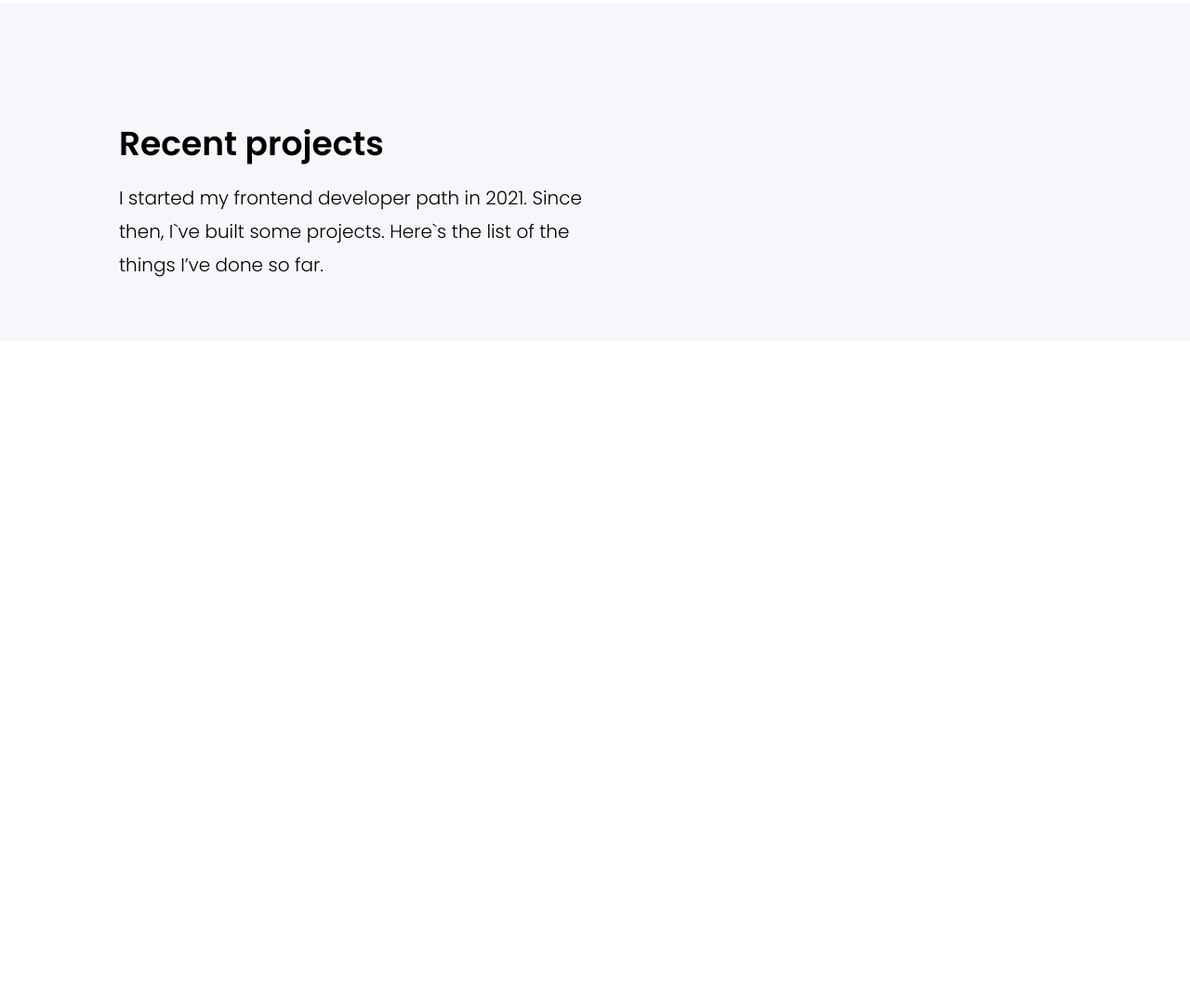
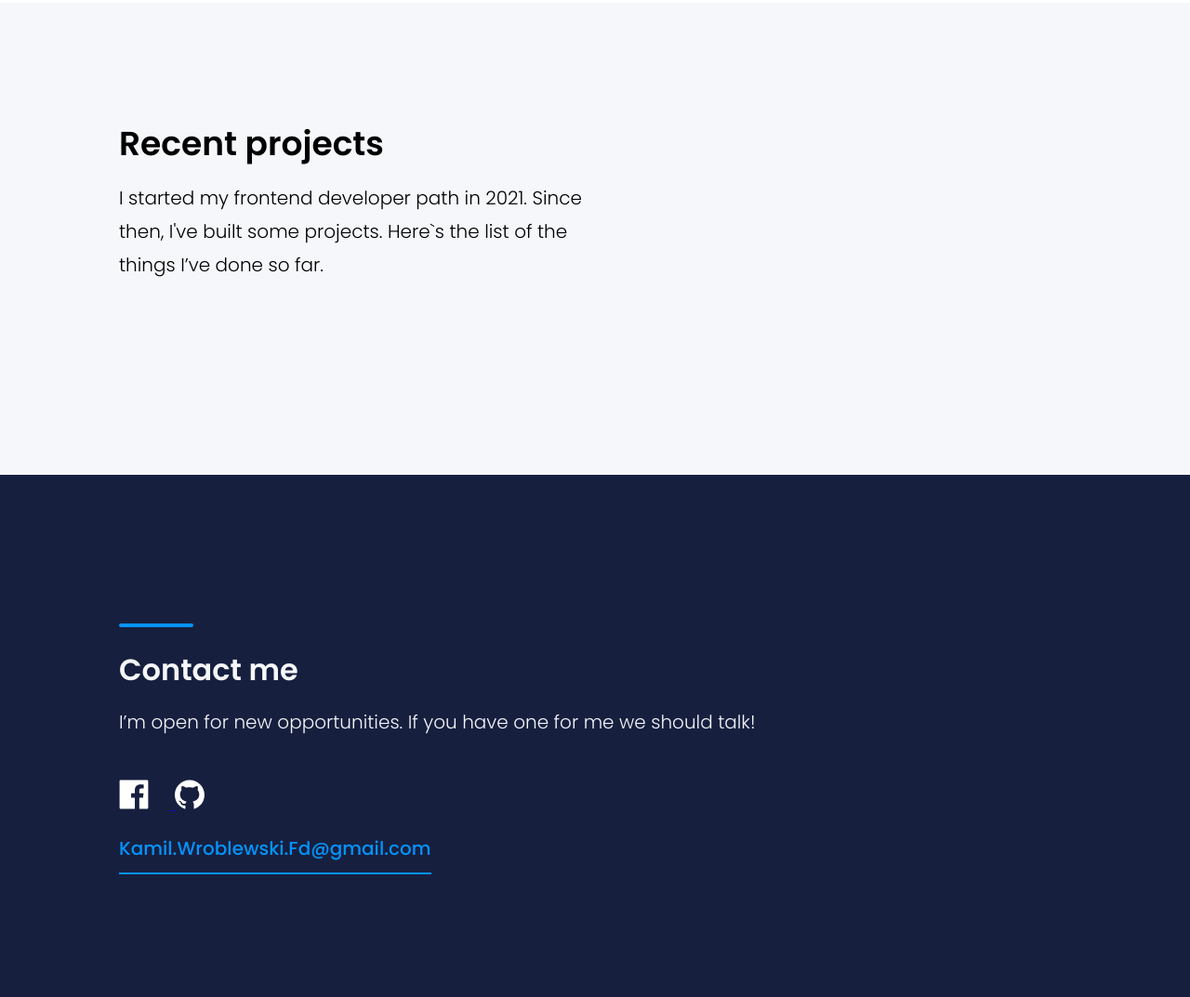
Before and after one commit to Wroblewski-Kamil/Wroblewski-Kamil.github.io, a website built with webpack: page src/content/index.html in a window 1280 px wide. Shown: the part 2183-3256 px from the top of the page at 93% size. Before the commit the page ends 2566 px from the top, so only its background shows below. Built offline with nearby package versions, Linux system fonts and the light colour scheme; no server answers; files whose address does not match are found by name.

Commit message:
feat:finish

```diff
--- a/src/content/index.html
+++ b/src/content/index.html
@@ -8,14 +8,6 @@
   <title>Wizytówka</title>
   <meta name="description" content="Description" />
 
-  <!-- Title -->
-  <meta property="og:title" content="" />
-  <!-- OPTIONAL description. 2-4 sentences. -->
-  <meta property="og:description" content="" />
-  <!-- full url with http(s) ie. https://maciejkorsan.github.io/my-repo/ -->
-  <meta property="og:url" content="" />
-  <!-- full url to the image with http(s) ie. https://maciejkorsan.github.io/my-repo/assets/img/fb.png. Facebook suggests at least 1200 x 630. -->
-  <meta property="og:image" content="https://maciejkorsan.com/wtf-gulp-starter/assets/img/cover.png" />
 
   <link rel="manifest" href="manifest.json" />
   <meta name="apple-mobile-web-app-capable" content="yes" />
@@ -26,13 +18,15 @@
   <header class="header">
     <img class="header__avatar" src="assets/img/JA-S.jpg" alt="Author image">
     <h1 class="header__title">Hey there! 👊 My name is Kamil and i'm an aspiring Frontend developer.</h1>
-    <p class="header__description">You might be interested in checking the list of <a href="#">my skills</a>. Don’t
-      forget to have a glimpse at <a href="#">my projects</a>. Currently I’m looking for a new challenges so if you have
-      one - <a href="#">contact me</a> 😊</p>
+    <p class="header__description">You might be interested in checking the list of <a href="#skills">my skills</a>.
+      Don’t
+      forget to have a glimpse at <a href="#projects">my projects</a>. Currently I’m looking for a new challenges so if
+      you have
+      one - <a href="#contact">contact me</a> 😊</p>
     <p class="header__mail">Kamil.Wroblewski.Fd@gmail.com</p>
   </header>
 
-  <div class="skills">
+  <div id="skills" class="skills">
     <h2 class="skills__title">My skills</h2>
     <div class="skills__grid">
       <h3 class="skills__title--1">Working knowledge</h3>
@@ -77,14 +71,32 @@
     </div>
   </div>
 
-  <div class="projects">
+  <div id="projects" class="projects">
     <h2 class="projects__title">Recent projects</h2>
-    <p class="projects__description">I started my frontend developer path in 2021. Since then, I`ve built some projects. Here`s the list of the things
+    <p class="projects__description">I started my frontend developer path in 2021. Since then, I've built some projects.
+      Here`s the list of the things
       I’ve done so far.</p>
-      <ul class="projects__list projects__list--JS">
+    <ul class="projects__list projects__list--JS">
 
-      </ul>
+    </ul>
 
+  </div>
+
+  <div id="contact" class="contact">
+    <div class="contact__content">
+      <h3 class="contact__content--title">Contact me</h2>
+        <p class="contact__content--description">I’m open for new opportunities. If you have one for me we should talk!
+        </p>
+        <div class="contact__content--links">
+          <a href="https://www.facebook.com/kamil.wroblewski.56/">
+            <img class="contact__content--link" src="../assets/img/facebook.svg">
+          </a>
+          <a href="https://github.com/Wroblewski-Kamil/">
+            <img class="contact__content--link" src="../assets/img/github.svg">
+          </a>
+        </div>
+        <p class="contact__content--mail">Kamil.Wroblewski.Fd@gmail.com</p>
+    </div>
   </div>
   <script src="js/main.js"></script>
 </body>
--- a/src/js/main.js
+++ b/src/js/main.js
@@ -8,6 +8,7 @@ const list = document.querySelector('.projects__list');
 fetch('https://api.github.com/users/wroblewski-kamil/repos?sort=update&direction=desc')
   .then(resp => resp.json())
   .then(resp => {
+    console.log(resp)
     const repos = resp;
     for (const repo of repos) {
       const {html_url, name, description, homepage} = repo;
@@ -15,7 +16,7 @@ fetch('https://api.github.com/users/wroblewski-kamil/repos?sort=update&direction
       <li class="projects__list--item">
       <img class="projects__list--img" src="assets/img/Github Icon.svg">
       <h4 class="projects__list--link">${name}</h4>
-      <p class="projects__list--description">${description ? description : "brak opisu"}</p>
+      <p class="projects__list--description">${description ? description : "Brak opisu"}</p>
       <div class="projects__links">
       <a class="projects__links--demo" href="${homepage}"><img src="assets/img/Demo Icon.svg">Demo</a>
       <a class="projects__links--github" href="${html_url}"><img src="assets/img/Code Icon.svg">Github</a>
--- a/src/scss/main.scss
+++ b/src/scss/main.scss
@@ -149,7 +149,7 @@ body {
 
 .projects {
   margin-top: 168px;
-  padding: 0 128px 0 128px;
+  padding: 0 128px 128px 128px;
   background-color: #F5F7FA;
   &__title {
     padding-top: 128px;
@@ -232,3 +232,44 @@ body {
     }
   }
 }
+
+.contact{
+  height: 562px;
+  background-color: #171F3F;
+  &__content{
+    padding: 128px 128px 24px 128px;
+    &--title {
+      color: #F5F7FA;
+      margin-bottom: 16px;
+      &:before {
+        content: "";
+        display: block;
+        bottom: 24px;
+        width: 80px;
+        height: 4px;
+        background: #0593FB;
+        border-radius: 8px;
+        margin-bottom: 1.5rem;
+      }
+
+    }
+    &--description{
+      color: #F5F7FA;
+      margin-top: 0;
+    }
+    &--link{
+      margin-top: 24px;
+      height: 32px;
+      width: auto;
+      margin-right: 24px;
+    }
+    &--mail{
+      color: #0593FB;
+      border-bottom: 2px solid #0593FB;
+      padding-bottom: 8px;
+      max-width: fit-content;
+      font-size: 1.25rem;
+      font-weight: 500;
+    }
+  }
+}
```
Also changed, not shown: dist/css/main.css, dist/index.html, dist/js/main.js, dist/manifest.json, src/pwa/manifest.json, 1 other file.
